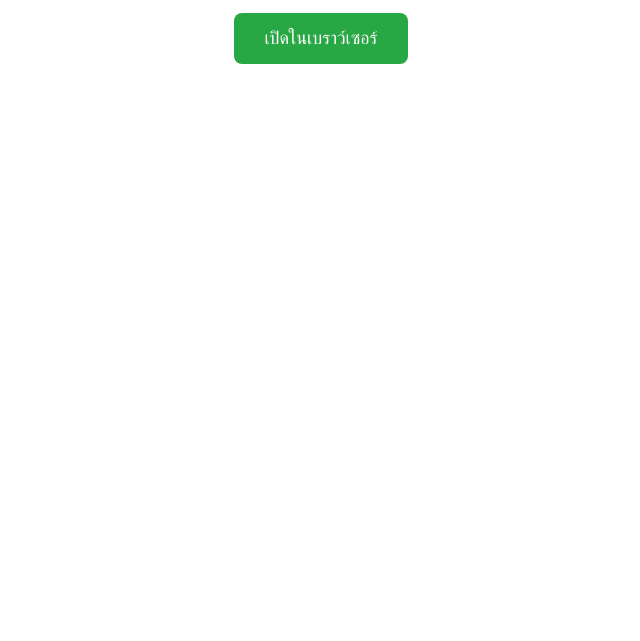
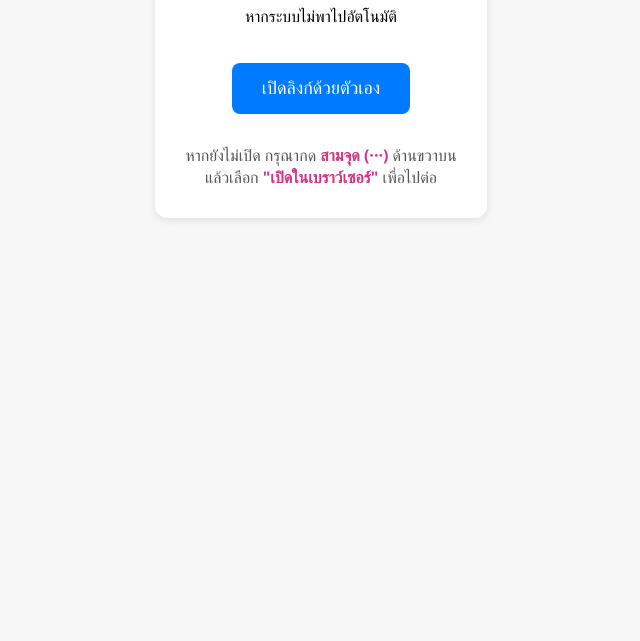
Before and after one commit to cadnkrafa/frame, a plain HTML site: page index.html in a window 1280 px wide. Shown: the part 159-800 px from the top of the page, without its empty margins (319-959 px from the left). Drawn offline with Linux system fonts and the light colour scheme.

Commit message:
Update index.html

```diff
--- a/index.html
+++ b/index.html
@@ -2,42 +2,71 @@
 <html lang="th">
 <head>
   <meta charset="UTF-8">
-  <title>เปิดในเบราว์เซอร์</title>
+  <title>กำลังเปิดลิงก์...</title>
   <style>
     body {
-      font-family: sans-serif;
+      font-family: 'Segoe UI', Tahoma, Geneva, Verdana, sans-serif;
       text-align: center;
-      padding: 50px;
+      padding: 40px;
+      background: #f7f7f7;
+    }
+    .container {
+      background: white;
+      padding: 30px;
+      border-radius: 12px;
+      box-shadow: 0 2px 8px rgba(0, 0, 0, 0.1);
+      display: inline-block;
     }
     button {
+      background-color: #007bff;
+      color: white;
       padding: 15px 30px;
       font-size: 18px;
-      background-color: #28a745;
-      color: white;
       border: none;
       border-radius: 8px;
       cursor: pointer;
+      margin-top: 20px;
     }
     button:hover {
-      background-color: #218838;
+      background-color: #0056b3;
+    }
+    .note {
+      margin-top: 30px;
+      font-size: 16px;
+      color: #555;
+    }
+    .highlight {
+      font-weight: bold;
+      color: #d63384;
     }
   </style>
 </head>
 <body>
-  <h1>เปิดในเบราว์เซอร์จริง</h1>
-  <p>กดปุ่มด้านล่างเพื่อเปิดใน Google Chrome, Safari หรือเบราว์เซอร์ของคุณ</p>
-  <button onclick="openInBrowser()">เปิดในเบราว์เซอร์</button>
+  <div class="container">
+    <h1>กำลังเปิดลิงก์...</h1>
+    <p>หากระบบไม่พาไปอัตโนมัติ</p>
+    <button onclick="openInBrowser()">เปิดลิงก์ด้วยตัวเอง</button>
+
+    <div class="note">
+      หากยังไม่เปิด กรุณากด <span class="highlight">สามจุด (···)</span> ด้านขวาบน <br>
+      แล้วเลือก <span class="highlight">"เปิดในเบราว์เซอร์"</span> เพื่อไปต่อ
+    </div>
+  </div>
 
   <script>
     function openInBrowser() {
-      const url = "http://72nkrafa.rtaf.work/frame.html"; // <-- เปลี่ยนเป็น URL ปลายทางของคุณ
-      const newWindow = window.open(url, '_blank');
+      const targetUrl = "http://72nkrafa.rtaf.work/frame.html"; // <--- เปลี่ยน URL เป็นของคุณตรงนี้
+      const newWindow = window.open(targetUrl, '_blank');
 
       if (!newWindow || newWindow.closed || typeof newWindow.closed == 'undefined') {
-        // ถ้า window.open โดนบล็อก เช่น บาง Facebook App
-        alert('กรุณากดเปิดในเบราว์เซอร์ที่มุมขวาบน');
+        alert('กรุณากดสามจุดด้านบน แล้วเลือก "เปิดในเบราว์เซอร์"');
       }
     }
+
+    // ลองเปิดอัตโนมัติทันทีด้วย
+    window.onload = function() {
+      openInBrowser();
+    };
   </script>
 </body>
 </html>
```
